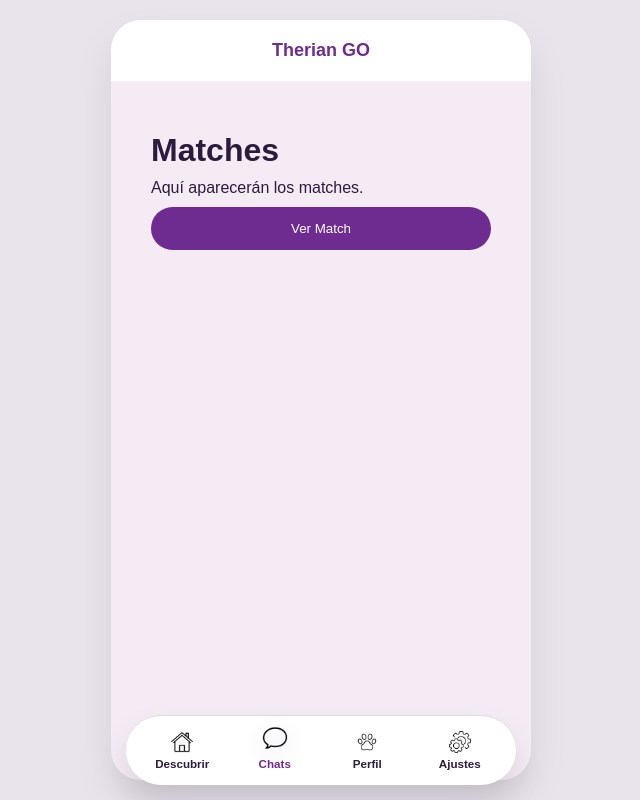
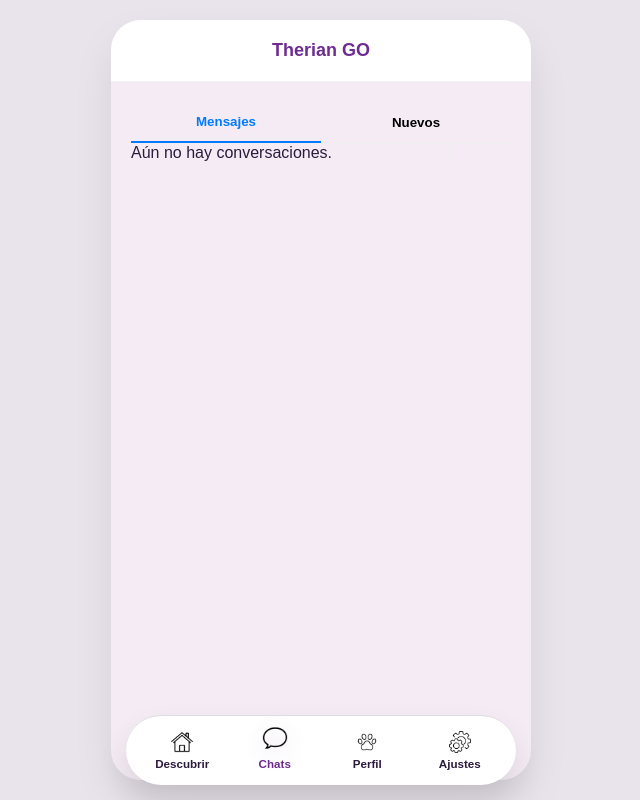
Before and after one commit to Gods-of-code/Therian-GO-BETA, a React (Vite) app in the folder frontend/: page /app/matches in a window 1280 px wide. Shown: the whole page, without its empty margins (319-959 px from the left). Built offline with nearby package versions, Linux system fonts and the light colour scheme.

Commit message:
Adding components to the UI and useMatches.js (hooks).

```diff
--- a/frontend/src/components/matches/ChatItem.jsx
+++ b/frontend/src/components/matches/ChatItem.jsx
@@ -0,0 +1,44 @@
+// components/matches/ChatItem.jsx
+
+import React from "react";
+
+const ChatItem = ({ match, isActive, onClick }) => {
+  return (
+    <div
+      className={`chat-item ${isActive ? "active" : ""}`}
+      onClick={onClick}
+    >
+      <img
+        src={match.avatar || "/default-avatar.png"}
+        alt={match.name}
+        className="chat-avatar"
+      />
+
+      <div className="chat-info">
+        <div className="chat-header">
+          <h4 className="chat-name">{match.name}</h4>
+          {match.lastMessageTime && (
+            <span className="chat-time">
+              {formatTime(match.lastMessageTime)}
+            </span>
+          )}
+        </div>
+
+        <p className="chat-last-message">
+          {match.lastMessage || "Start a conversation"}
+        </p>
+      </div>
+    </div>
+  );
+};
+
+
+const formatTime = (timestamp) => {
+  const date = new Date(timestamp);
+  return date.toLocaleTimeString([], {
+    hour: "2-digit",
+    minute: "2-digit",
+  });
+};
+
+export default ChatItem;
--- a/frontend/src/components/matches/ChatList.jsx
+++ b/frontend/src/components/matches/ChatList.jsx
@@ -0,0 +1,42 @@
+// components/matches/ChatList.jsx
+
+import React from "react";
+import ChatItem from "./ChatItem";
+
+const ChatList = ({
+  matches,
+  selectedMatch,
+  selectMatch,
+  loadingMatches,
+}) => {
+  if (loadingMatches) {
+    return (
+      <div className="chat-list">
+        <p>Cargando chats...</p>
+      </div>
+    );
+  }
+
+  if (!matches || matches.length === 0) {
+    return (
+      <div className="chat-list">
+        <p>Aún no hay conversaciones.</p>
+      </div>
+    );
+  }
+
+  return (
+    <div className="chat-list">
+      {matches.map((match) => (
+        <ChatItem
+          key={match.id}
+          match={match}
+          isActive={selectedMatch?.id === match.id}
+          onClick={() => selectMatch(match)}
+        />
+      ))}
+    </div>
+  );
+};
+
+export default ChatList;
--- a/frontend/src/components/matches/MatchesTabs.jsx
+++ b/frontend/src/components/matches/MatchesTabs.jsx
@@ -0,0 +1,39 @@
+// components/matches/MatchesTabs.jsx
+
+import React, { useState } from "react";
+
+const MatchesTabs = ({ children }) => {
+  const [activeTab, setActiveTab] = useState("chats");
+
+  return (
+    <div className="matches-tabs-container">
+
+      <div className="tabs-header">
+        <button
+          className={activeTab === "chats" ? "active" : ""}
+          onClick={() => setActiveTab("chats")}
+        >
+          Mensajes
+        </button>
+
+        <button
+          className={activeTab === "new" ? "active" : ""}
+          onClick={() => setActiveTab("new")}
+        >
+          Nuevos
+        </button>
+      </div>
+
+      <div className="tabs-content">
+        {React.Children.map(children, (child) => {
+          if (child.props.name === activeTab) {
+            return child;
+          }
+          return null;
+        })}
+      </div>
+    </div>
+  );
+};
+
+export default MatchesTabs;
--- a/frontend/src/pages/Matches.jsx
+++ b/frontend/src/pages/Matches.jsx
@@ -1,12 +1,17 @@
-import Button from "../components/Button";
+import MatchesTabs from "../components/matches/MatchesTabs";
+import ChatList from "../components/matches/ChatList";
+import ChatItem from "../components/matches/ChatItem";
 
 export default function Matches() {
     return (
-        <div className="page">
-        <h1>Matches</h1>
-        <p>Aquí aparecerán los matches.</p>
+        <MatchesTabs>
+            <div name="chats">
+                <ChatList></ChatList>
+            </div>
 
-        <Button>Ver Match</Button>
-        </div>
+            <div name="new">
+                {/* <NewMatchCard */}
+            </div>
+        </MatchesTabs>
     );
 }
--- a/frontend/src/styles/global.css
+++ b/frontend/src/styles/global.css
@@ -336,3 +336,93 @@ input:focus {
     align-items: center;
     justify-content: center;
 }
+
+/* Styles to Matches*/
+
+.matches-tabs-container {
+  display: flex;
+  flex-direction: column;
+  height: 100%;
+}
+
+.tabs-header {
+  display: flex;
+  border-bottom: 1px solid #eee;
+}
+
+.tabs-header button {
+  flex: 1;
+  padding: 12px;
+  border: none;
+  background: none;
+  cursor: pointer;
+  font-weight: 600;
+}
+
+.tabs-header button.active {
+  border-bottom: 2px solid #007bff;
+  color: #007bff;
+}
+
+
+.chat-list {
+  width: 320px;
+  border-right: 1px solid #eee;
+  overflow-y: auto;
+  height: 100%;
+}
+
+
+.chat-item {
+  display: flex;
+  padding: 12px;
+  cursor: pointer;
+  transition: background 0.2s ease;
+}
+
+.chat-item:hover {
+  background: #f5f5f5;
+}
+
+.chat-item.active {
+  background: #e6f0ff;
+}
+
+.chat-avatar {
+  width: 48px;
+  height: 48px;
+  border-radius: 50%;
+  object-fit: cover;
+  margin-right: 12px;
+}
+
+.chat-info {
+  flex: 1;
+  display: flex;
+  flex-direction: column;
+}
+
+.chat-header {
+  display: flex;
+  justify-content: space-between;
+  align-items: center;
+}
+
+.chat-name {
+  margin: 0;
+  font-size: 0.95rem;
+}
+
+.chat-time {
+  font-size: 0.75rem;
+  color: #888;
+}
+
+.chat-last-message {
+  margin: 4px 0 0 0;
+  font-size: 0.85rem;
+  color: #666;
+  white-space: nowrap;
+  overflow: hidden;
+  text-overflow: ellipsis;
+}
```
Also changed, not shown: frontend/src/matches-hooks/useMatches.js (+85 -0 lines), frontend/src/matches-services/matchesService.js (+6 -3 lines).
